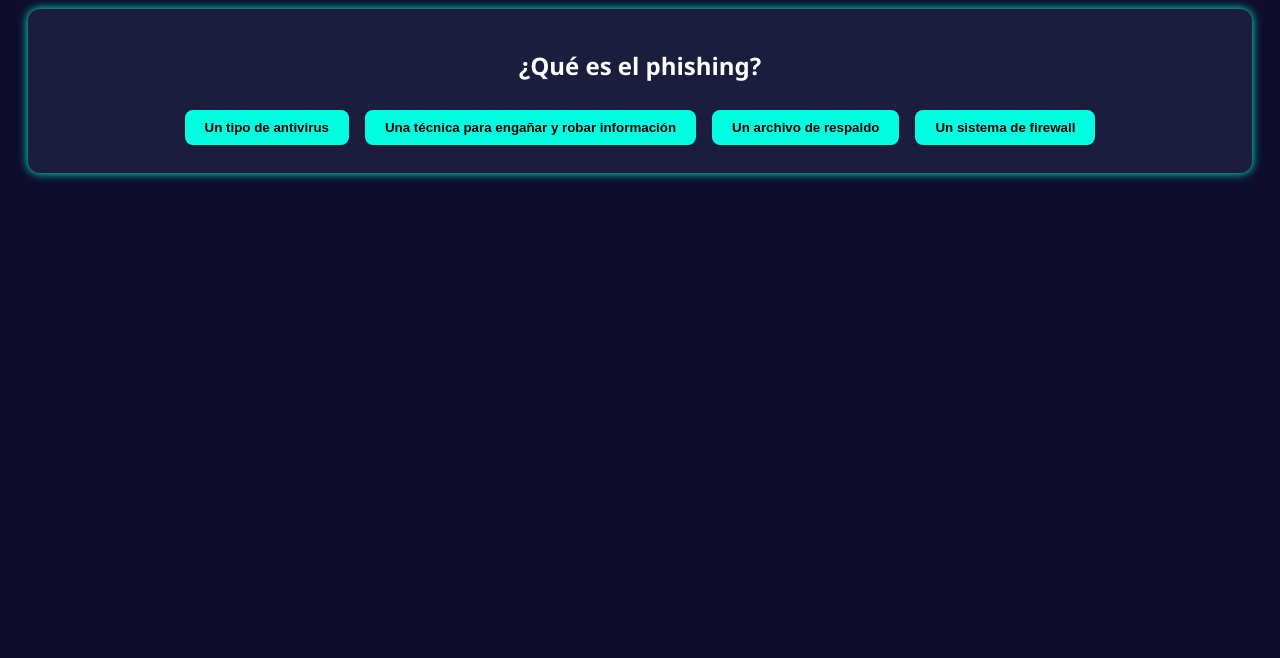
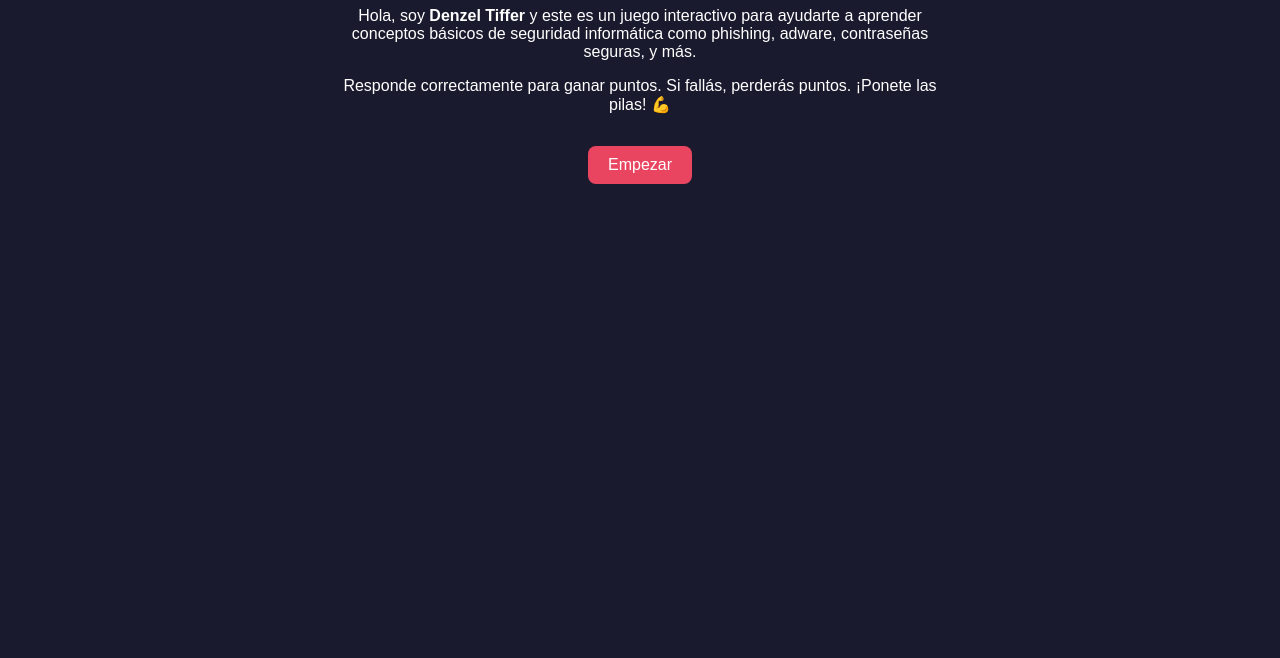
Before and after one commit to Bframe-max/juego-gamificacion, a plain HTML site: page index.html in a window 1280 px wide. Shown: the part 142-800 px from the top of the page. Drawn offline with Linux system fonts and the light colour scheme.

Commit message:
Update index.html

```diff
--- a/index.html
+++ b/index.html
@@ -1,186 +1,166 @@
 <!DOCTYPE html>
 <html lang="es">
 <head>
-  <meta charset="UTF-8" />
-  <meta name="viewport" content="width=device-width, initial-scale=1">
+  <meta charset="UTF-8">
   <title>Juego de Seguridad Informática</title>
   <style>
     body {
-      font-family: 'Segoe UI', sans-serif;
-      background: #0e0e2c;
-      color: #fff;
-      padding: 20px;
+      font-family: Arial, sans-serif;
+      background: #1a1a2e;
+      color: white;
+      margin: 0;
+      padding: 0;
       text-align: center;
     }
 
-    h1 {
-      color: #00ffe1;
+    .intro, .quiz-container, .resultado {
+      max-width: 600px;
+      margin: auto;
+      padding: 2rem;
+      display: none;
     }
 
-    .question-card {
-      background: #1c1c3c;
-      padding: 20px;
-      border-radius: 12px;
-      margin-bottom: 20px;
-      box-shadow: 0 0 10px #00ffe1;
+    .intro {
+      display: block;
     }
 
     button {
-      margin: 8px;
       padding: 10px 20px;
-      background: #00ffe1;
-      color: #000;
+      font-size: 1rem;
+      background: #e94560;
+      color: white;
       border: none;
       border-radius: 8px;
       cursor: pointer;
-      font-weight: bold;
-      transition: background 0.3s;
+      margin-top: 1rem;
     }
 
-    button:hover {
-      background: #00d1c0;
+    .pregunta {
+      margin-top: 2rem;
     }
 
-    .score {
-      font-size: 1.2em;
-      margin-top: 20px;
-      color: #ffde59;
+    .opciones button {
+      display: block;
+      margin: 0.5rem auto;
+      width: 100%;
+      max-width: 300px;
     }
 
-    .footer {
-      margin-top: 40px;
-      font-size: 0.9em;
-      color: #aaa;
-    }
-
-    .timer {
-      font-size: 1.2em;
-      margin-bottom: 10px;
-      color: #ff6b6b;
+    .puntaje {
+      font-size: 1.2rem;
+      margin-top: 1rem;
     }
   </style>
 </head>
 <body>
-  <h1>🛡️ Juego de Seguridad Informática</h1>
-  <div class="timer" id="timer">Tiempo restante: 60s</div>
-  <div id="quiz-container"></div>
-  <div class="score" id="score"></div>
-  <div class="footer" id="footer"></div>
+
+  <div class="intro">
+    <h1>Bienvenido al juego de Seguridad Informática</h1>
+    <p>Hola, soy <strong>Denzel Tiffer</strong> y este es un juego interactivo para ayudarte a aprender conceptos básicos de seguridad informática como phishing, adware, contraseñas seguras, y más.</p>
+    <p>Responde correctamente para ganar puntos. Si fallás, perderás puntos. ¡Ponete las pilas! 💪</p>
+    <button onclick="empezarJuego()">Empezar</button>
+  </div>
+
+  <div class="quiz-container">
+    <h2 id="pregunta"></h2>
+    <div class="opciones" id="opciones"></div>
+    <div class="puntaje" id="puntaje">Puntaje: 0</div>
+  </div>
+
+  <div class="resultado" id="resultado">
+    <h2>Juego terminado</h2>
+    <p id="puntajeFinal"></p>
+    <button onclick="reiniciarJuego()">Jugar de nuevo</button>
+  </div>
 
   <script>
-    const quiz = [
+    const preguntas = [
       {
-        question: "¿Qué es el phishing?",
-        options: [
+        pregunta: "¿Qué es el phishing?",
+        opciones: [
+          "Un ataque que intenta engañar a las personas para obtener información confidencial",
           "Un tipo de antivirus",
-          "Una técnica para engañar y robar información",
-          "Un archivo de respaldo",
-          "Un sistema de firewall"
+          "Una técnica para mejorar la velocidad de internet"
         ],
-        answer: 1
+        correcta: 0
       },
       {
-        question: "¿Qué es un adware?",
-        options: [
-          "Un software que bloquea virus",
-          "Un programa que muestra publicidad no deseada",
-          "Una herramienta para hacer backups",
-          "Un servidor web seguro"
+        pregunta: "¿Qué es un adware?",
+        opciones: [
+          "Un software que muestra publicidad no deseada",
+          "Un programa para proteger contraseñas",
+          "Una red segura"
         ],
-        answer: 1
+        correcta: 0
       },
       {
-        question: "¿Cuál es una buena práctica de contraseña segura?",
-        options: [
-          "Usar tu fecha de cumpleaños",
-          "12345678",
-          "Usar letras, números y símbolos",
-          "El nombre de tu mascota"
+        pregunta: "¿Cuál de estas es una contraseña segura?",
+        opciones: [
+          "123456",
+          "MiNombre2023",
+          "T!ff3r$_S3gur1dad#"
         ],
-        answer: 2
-      },
-      {
-        question: "¿Qué puede hacer un malware?",
-        options: [
-          "Proteger tus archivos",
-          "Actualizar tu sistema",
-          "Robar o dañar tu información",
-          "Mejorar tu red Wi-Fi"
-        ],
-        answer: 2
-      },
-      {
-        question: "¿Qué hacer si recibes un correo sospechoso con enlace?",
-        options: [
-          "Hacer clic rápidamente",
-          "Ignorarlo y reenviarlo a tus contactos",
-          "Verificar la fuente y no hacer clic",
-          "Responder pidiendo más información"
-        ],
-        answer: 2
+        correcta: 2
       }
     ];
 
-    let currentQuestion = 0;
-    let score = 0;
-    let timeLeft = 60;
-    let timerInterval;
+    let preguntaActual = 0;
+    let puntaje = 0;
 
-    const container = document.getElementById("quiz-container");
-    const scoreDisplay = document.getElementById("score");
-    const footer = document.getElementById("footer");
-    const timerDisplay = document.getElementById("timer");
-
-    function startTimer() {
-      timerInterval = setInterval(() => {
-        timeLeft--;
-        timerDisplay.textContent = `Tiempo restante: ${timeLeft}s`;
-
-        if (timeLeft <= 0) {
-          clearInterval(timerInterval);
-          endGame(true);
-        }
-      }, 1000);
+    function empezarJuego() {
+      document.querySelector('.intro').style.display = 'none';
+      document.querySelector('.quiz-container').style.display = 'block';
+      mostrarPregunta();
     }
 
-    function showQuestion() {
-      if (currentQuestion >= quiz.length) {
-        clearInterval(timerInterval);
-        endGame(false);
-        return;
+    function mostrarPregunta() {
+      const q = preguntas[preguntaActual];
+      document.getElementById("pregunta").textContent = q.pregunta;
+
+      const opcionesDiv = document.getElementById("opciones");
+      opcionesDiv.innerHTML = "";
+
+      q.opciones.forEach((opcion, index) => {
+        const btn = document.createElement("button");
+        btn.textContent = opcion;
+        btn.onclick = () => verificarRespuesta(index);
+        opcionesDiv.appendChild(btn);
+      });
+
+      document.getElementById("puntaje").textContent = `Puntaje: ${puntaje}`;
+    }
+
+    function verificarRespuesta(seleccionada) {
+      const correcta = preguntas[preguntaActual].correcta;
+
+      if (seleccionada === correcta) {
+        puntaje += 10;
+      } else {
+        puntaje -= 5;
       }
 
-      const q = quiz[currentQuestion];
-      let html = `<div class="question-card"><h2>${q.question}</h2>`;
-      q.options.forEach((opt, index) => {
-        html += `<button onclick="checkAnswer(${index})">${opt}</button>`;
-      });
-      html += `</div>`;
-      container.innerHTML = html;
+      preguntaActual++;
+
+      if (preguntaActual < preguntas.length) {
+        mostrarPregunta();
+      } else {
+        finalizarJuego();
+      }
     }
 
-    function checkAnswer(selected) {
-      const correct = quiz[currentQuestion].answer;
-      if (selected === correct) {
-        score++;
-      } else {
-        score = Math.max(score - 1, 0); // No permite puntaje negativo
-      }
-      currentQuestion++;
-      showQuestion();
+    function finalizarJuego() {
+      document.querySelector(".quiz-container").style.display = "none";
+      document.querySelector(".resultado").style.display = "block";
+      document.getElementById("puntajeFinal").textContent = `Tu puntaje final fue: ${puntaje}`;
     }
 
-    function endGame(timeout = false) {
-      container.innerHTML = timeout
-        ? "<h2>⏰ ¡Tiempo agotado!</h2>"
-        : "<h2>🎉 Juego terminado</h2>";
-      scoreDisplay.innerHTML = `Puntaje final: ${score} / ${quiz.length}`;
-      footer.innerHTML = "🔒 Hecho con 💻 por Denzel Tiffer";
+    function reiniciarJuego() {
+      preguntaActual = 0;
+      puntaje = 0;
+      document.querySelector(".resultado").style.display = "none";
+      document.querySelector(".quiz-container").style.display = "block";
+      mostrarPregunta();
     }
-
-    // Inicia el juego
-    showQuestion();
-    startTimer();
   </script>
 </body>
 </html>
```
